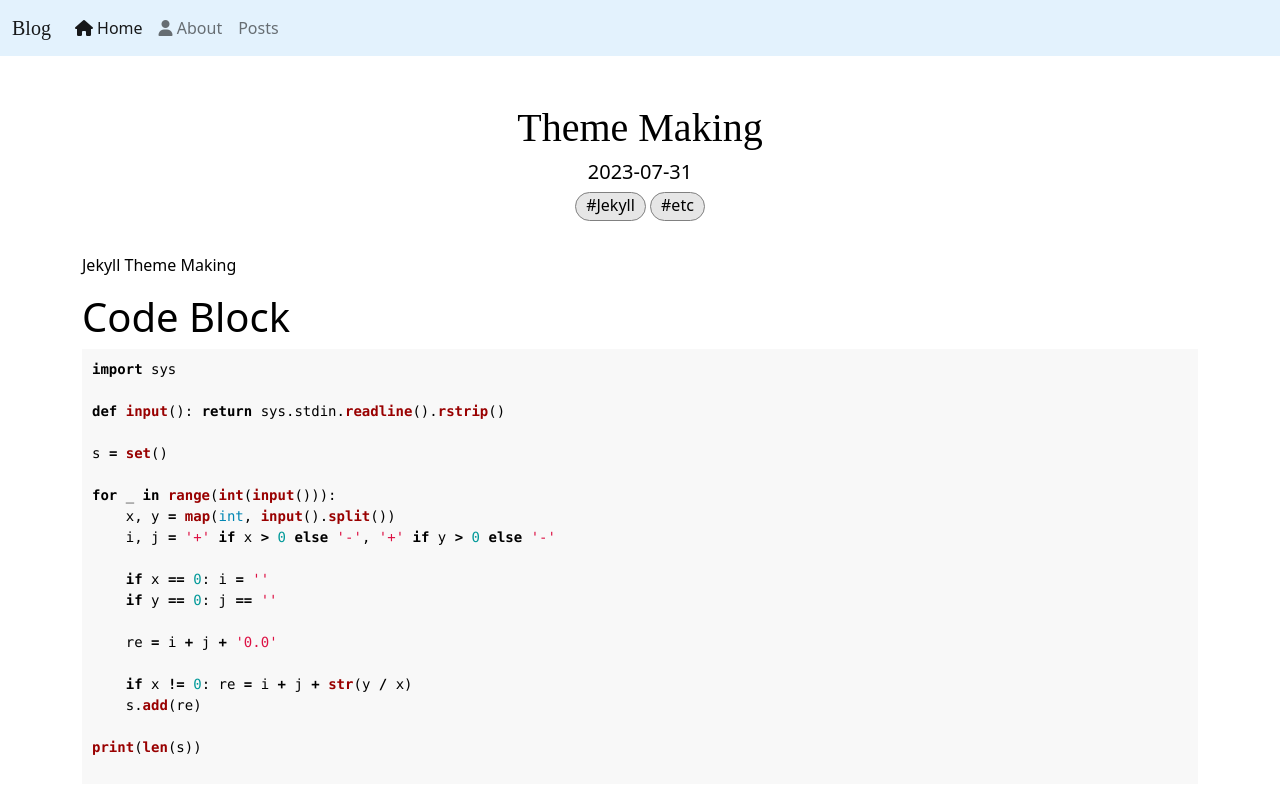
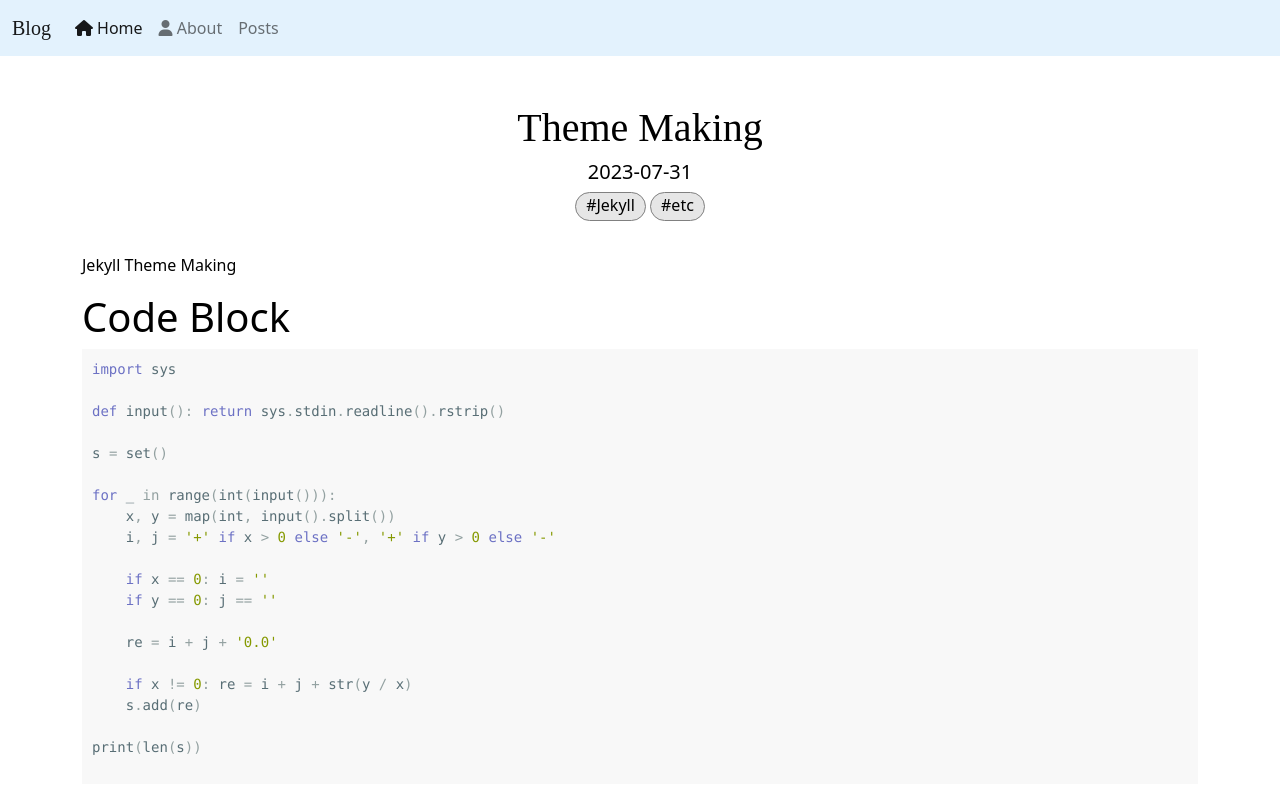
Before and after one commit to happydm09/B, a Jekyll site: the page built from _posts/2023-07-31-theme.md, in a window 1280 px wide and 1400 px high. Shown: the top 804 px of the window. Built offline with Jekyll 4.4.1, drawn with Linux system fonts in a browser that asks for light colours; nearby versions of some CDN libraries; some web fonts are replaced; formulas are drawn with MathJax 3; comment, search, counter and statistics services are not loaded; grey boxes are pictures that could not be loaded.

Commit message:
Update syntax.css

```diff
--- a/css/syntax.css
+++ b/css/syntax.css
@@ -2,212 +2,80 @@
   .highlight {background-color: #F8F8F8; padding: 5px;}
   .highlight table td { padding: 5px; }
   .highlight table pre { margin: 0; }
-  .highlight .cm {
-    color: #999988;
-    font-style: italic;
+  .highlight, .highlight .w {
+    color: #586e75;
+  }
+  .highlight .err {
+    color: #002b36;
+    background-color: #dc322f;
+  }
+  .highlight .c, .highlight .cd, .highlight .cm, .highlight .c1, .highlight .cs {
+    color: #657b83;
   }
   .highlight .cp {
-    color: #999999;
+    color: #b58900;
+  }
+  .highlight .nt {
+    color: #b58900;
+  }
+  .highlight .o, .highlight .ow {
+    color: #93a1a1;
+  }
+  .highlight .p, .highlight .pi {
+    color: #93a1a1;
+  }
+  .highlight .gi {
+    color: #859900;
+  }
+  .highlight .gd {
+    color: #dc322f;
+  }
+  .highlight .gh {
+    color: #268bd2;
+    background-color: #002b36;
     font-weight: bold;
   }
-  .highlight .c1 {
-    color: #999988;
-    font-style: italic;
-  }
-  .highlight .cs {
-    color: #999999;
-    font-weight: bold;
-    font-style: italic;
-  }
-  .highlight .c, .highlight .cd {
-    color: #999988;
-    font-style: italic;
-  }
-  .highlight .err {
-    color: #a61717;
-    background-color: #e3d2d2;
-  }
-  .highlight .gd {
-    color: #000000;
-    background-color: #ffdddd;
-  }
-  .highlight .ge {
-    color: #000000;
-    font-style: italic;
-  }
-  .highlight .gr {
-    color: #aa0000;
-  }
-  .highlight .gh {
-    color: #999999;
-  }
-  .highlight .gi {
-    color: #000000;
-    background-color: #ddffdd;
-  }
-  .highlight .go {
-    color: #888888;
-  }
-  .highlight .gp {
-    color: #555555;
-  }
-  .highlight .gs {
-    font-weight: bold;
-  }
-  .highlight .gu {
-    color: #aaaaaa;
-  }
-  .highlight .gt {
-    color: #aa0000;
+  .highlight .k, .highlight .kn, .highlight .kp, .highlight .kr, .highlight .kv {
+    color: #6c71c4;
   }
   .highlight .kc {
-    color: #000000;
-    font-weight: bold;
+    color: #cb4b16;
+  }
+  .highlight .kt {
+    color: #cb4b16;
   }
   .highlight .kd {
-    color: #000000;
-    font-weight: bold;
+    color: #cb4b16;
   }
-  .highlight .kn {
-    color: #000000;
-    font-weight: bold;
+  .highlight .s, .highlight .sb, .highlight .sc, .highlight .sd, .highlight .s2, .highlight .sh, .highlight .sx, .highlight .s1 {
+    color: #859900;
   }
-  .highlight .kp {
-    color: #000000;
-    font-weight: bold;
+  .highlight .sr {
+    color: #2aa198;
   }
-  .highlight .kr {
-    color: #000000;
-    font-weight: bold;
-  }
-  .highlight .kt {
-    color: #445588;
-    font-weight: bold;
-  }
-  .highlight .k, .highlight .kv {
-    color: #000000;
-    font-weight: bold;
-  }
-  .highlight .mf {
-    color: #009999;
-  }
-  .highlight .mh {
-    color: #009999;
-  }
-  .highlight .il {
-    color: #009999;
-  }
-  .highlight .mi {
-    color: #009999;
-  }
-  .highlight .mo {
-    color: #009999;
-  }
-  .highlight .m, .highlight .mb, .highlight .mx {
-    color: #009999;
-  }
-  .highlight .sb {
-    color: #d14;
-  }
-  .highlight .sc {
-    color: #d14;
-  }
-  .highlight .sd {
-    color: #d14;
-  }
-  .highlight .s2 {
-    color: #d14;
+  .highlight .si {
+    color: #d33682;
   }
   .highlight .se {
-    color: #d14;
+    color: #d33682;
   }
-  .highlight .sh {
-    color: #d14;
+  .highlight .nn {
+    color: #b58900;
   }
-  .highlight .si {
-    color: #d14;
+  .highlight .nc {
+    color: #b58900;
   }
-  .highlight .sx {
-    color: #d14;
+  .highlight .no {
+    color: #b58900;
   }
-  .highlight .sr {
-    color: #009926;
+  .highlight .na {
+    color: #268bd2;
   }
-  .highlight .s1 {
-    color: #d14;
+  .highlight .m, .highlight .mf, .highlight .mh, .highlight .mi, .highlight .il, .highlight .mo, .highlight .mb, .highlight .mx {
+    color: #859900;
   }
   .highlight .ss {
-    color: #990073;
-  }
-  .highlight .s {
-    color: #d14;
-  }
-  .highlight .na {
-    color: #008080;
-  }
-  .highlight .bp {
-    color: #999999;
-  }
-  .highlight .nb {
-    color: #0086B3;
-  }
-  .highlight .nc {
-    color: #445588;
-    font-weight: bold;
-  }
-  .highlight .no {
-    color: #008080;
-  }
-  .highlight .nd {
-    color: #3c5d5d;
-    font-weight: bold;
-  }
-  .highlight .ni {
-    color: #800080;
-  }
-  .highlight .ne {
-    color: #990000;
-    font-weight: bold;
-  }
-  .highlight .nf {
-    color: #990000;
-    font-weight: bold;
-  }
-  .highlight .nl {
-    color: #990000;
-    font-weight: bold;
-  }
-  .highlight .nn {
-    color: #555555;
-  }
-  .highlight .nt {
-    color: #000080;
-  }
-  .highlight .vc {
-    color: #008080;
-  }
-  .highlight .vg {
-    color: #008080;
-  }
-  .highlight .vi {
-    color: #008080;
-  }
-  .highlight .nv {
-    color: #008080;
-  }
-  .highlight .ow {
-    color: #000000;
-    font-weight: bold;
-  }
-  .highlight .o {
-    color: #000000;
-    font-weight: bold;
-  }
-  .highlight .w {
-    color: #bbbbbb;
-  }
-  .highlight {
-    background-color: #f8f8f8;
+    color: #859900;
   }
 }
 
```
